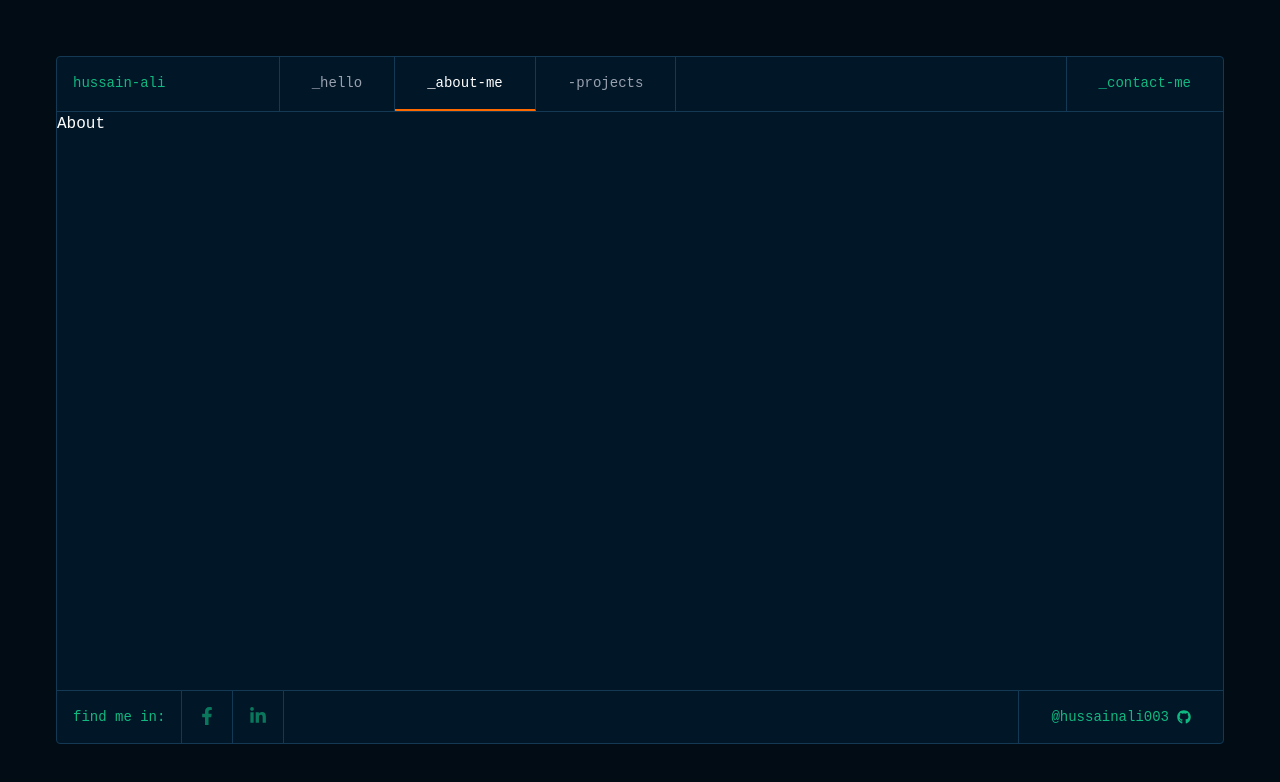
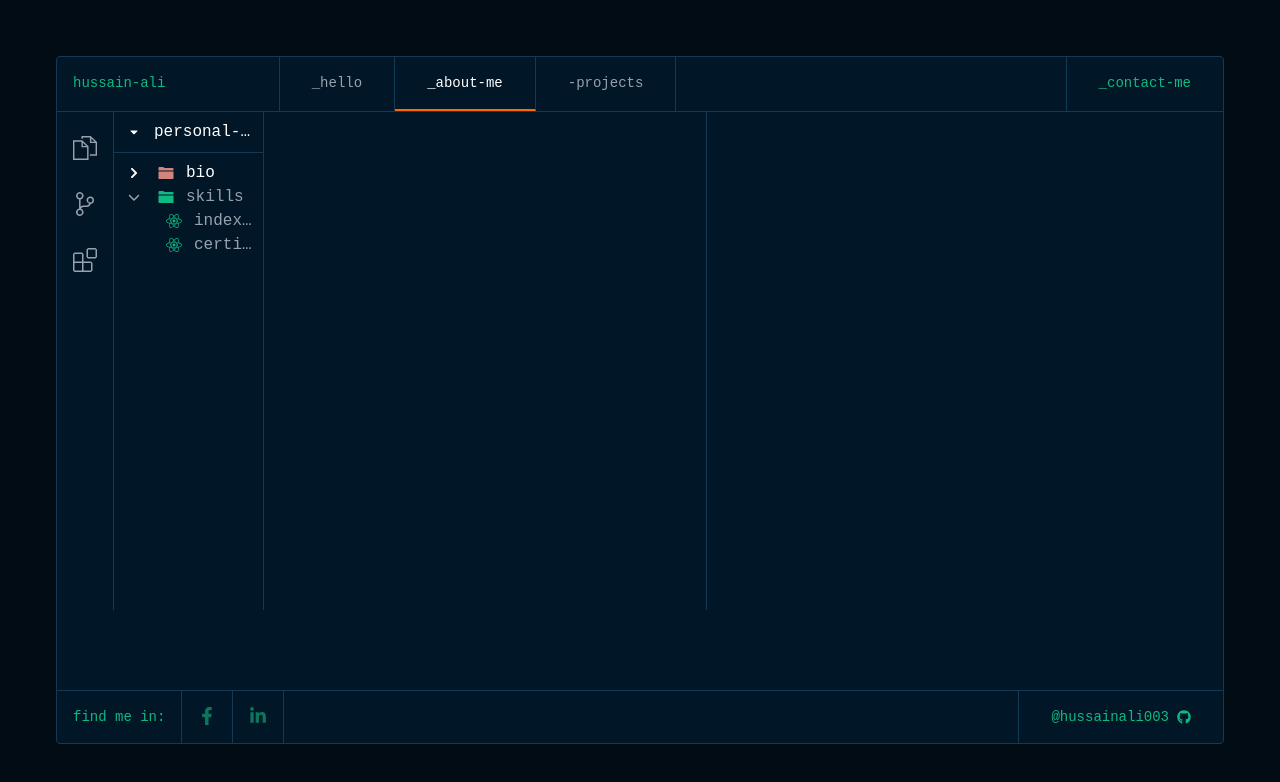
Before and after one commit to hussainali003/Protfolio, a React (Vite) app: page /about in a window 1280 px wide. Shown: the top 782 px of the page. Built offline with nearby package versions, Linux system fonts and the light colour scheme.

Commit message:
feat: add right side and file explorer side

```diff
--- /dev/null
+++ b/src/components/FileExplorer.jsx
@@ -0,0 +1,76 @@
+// Import react
+import React, {useState} from 'react';
+
+// Import icons from react-icons
+import { FaReact } from "react-icons/fa";
+import { CiHashtag } from "react-icons/ci";
+import { FaCaretDown } from "react-icons/fa";
+import { FaChevronRight } from "react-icons/fa";
+import { IoFolderSharp } from "react-icons/io5";
+import { FaChevronDown } from "react-icons/fa6";
+
+export default function FileExplorer() {
+    const [selectedFile, setSelectedFile] = useState(null);
+    const [selectedFolder, setSelectedFolder] = useState([{
+        name: 'bio',
+        hasOpen: false,
+    }, {
+        name: 'skills',
+        hasOpen: true,
+    }])
+
+
+    // select file
+    const handleFileClick = (file) => {
+        setSelectedFile(file);
+    }
+
+    // select folder
+    const handleFolderClick = (folderName) => {
+        setSelectedFolder((prev) => prev.map((folder) => {
+            if (folder.name === folderName) {
+                return {...folder, hasOpen: !folder.hasOpen};
+            }
+            return folder;
+        }));
+    }
+
+    return (
+        <div className='min-w-[150px] w-[13%]  border-r-1 border-r-line'>
+            <div className='flex items-center gap-x-2 px-2 py-2 border-b-1 border-b-line'>
+                <FaCaretDown className='min-w-[24px]' fontSize={12}/>
+                <p className='text-md whitespace-nowrap overflow-hidden text-ellipsis'>personal-info</p>
+            </div>
+            <div className='flex flex-col pt-2 px-2'>
+                <button onClick={() => handleFolderClick('bio')} className='flex gap-x-2 items-center '>
+                {selectedFolder[0].hasOpen ? <FaChevronDown className='min-w-[24px]' fontSize={12}/> : <FaChevronRight className='min-w-[24px]' fontSize={12}/>}
+                    <IoFolderSharp className='min-w-[24px]' color='#D2857E'/>
+                    <p className='text-md text-white'>bio</p>
+                </button>
+                {selectedFolder[0].hasOpen && (
+                    <button onClick={() => handleFileClick('bio.me')} className={`flex pl-10 gap-x-2 items-center text-gray-400 ${selectedFile === 'bio.me' ? 'bg-white/10' : ''}`}>
+                        <CiHashtag className='min-w-[24px]' color='#D2857E' />
+                        <p className='text-md whitespace-nowrap overflow-hidden text-ellipsis'>bio.me</p>
+                    </button>
+                )}
+                <button onClick={() => handleFolderClick('skills')} className='flex gap-x-2 items-center text-gray-400'>
+                    {selectedFolder[1].hasOpen ? <FaChevronDown className='min-w-[24px]' fontSize={12}/> : <FaChevronRight className='min-w-[24px]' fontSize={12}/>}
+                    <IoFolderSharp className='min-w-[24px]' color='#10b981'/>
+                    <p className='text-md'>skills</p>
+                </button>
+                {selectedFolder[1].hasOpen && (
+                    <>
+                        <button onClick={() => handleFileClick('index.jsx')} className={`flex pl-10 gap-x-2 items-center text-gray-400 ${selectedFile === 'index.jsx' ? 'bg-white/10' : ''}`}>
+                            <FaReact className='min-w-[24px]' color='#10b981' />
+                            <p className='text-md whitespace-nowrap overflow-hidden text-ellipsis'>index.jsx</p>
+                        </button>
+                        <button onClick={() => handleFileClick('certificate.jsx')} className={`flex pl-10 gap-x-2 items-center text-gray-400 ${selectedFile === 'certificate.jsx' ? 'bg-white/10' : ''}`}>
+                            <FaReact className='min-w-[24px]' color='#10b981' />
+                            <p className='text-md whitespace-nowrap overflow-hidden text-ellipsis'>certificate.jsx</p>
+                        </button>
+                    </>
+                )}
+            </div>
+        </div>
+    );
+}
--- a/src/pages/About.jsx
+++ b/src/pages/About.jsx
@@ -1,7 +1,37 @@
+import React from 'react';
+
+// Import icons from react-icons
+import { TfiFiles } from "react-icons/tfi";
+import { VscSourceControl } from "react-icons/vsc";
+import { VscExtensions } from "react-icons/vsc";
+
+// import components
+import FileExplorer from '../components/FileExplorer.jsx';
+
 export default function About() {
-    return (
+  return (
+    <div className='flex grow'>
+        {/* Left side of the screen */}
+        <div className='flex flex-col px-4 items-center gap-8 pt-6 text-gray-400 border-r-1 border-r-line'>
+            <TfiFiles className='hover:text-white' fontSize={24}/>
+            <VscSourceControl className='hover:text-white' fontSize={24}/>
+            <VscExtensions className='hover:text-white' fontSize={24}/>
+        </div>
+        {/* Right side of the screen */}
         <div className='flex grow'>
-            About
+            <FileExplorer />
+            {/* Code Area */}
+            <div className='grow-3 border-r-1 border-r-line'>
+            </div>
+            {/* Terminal */}
+            <div className='grow-[3.5] '>
+            </div>
         </div>
-    )
+    </div>
+  );
 }
+
+           // <div className='h-full flex items-center justify-between gap-x-2 px-3 text-gray-400 border-r-1 border-r-line'>
+            //  <p className='text-center'>bio.jsx</p>
+            //  <RxCross2 className='hover:bg-white/10'/>
+           // </div>
```
